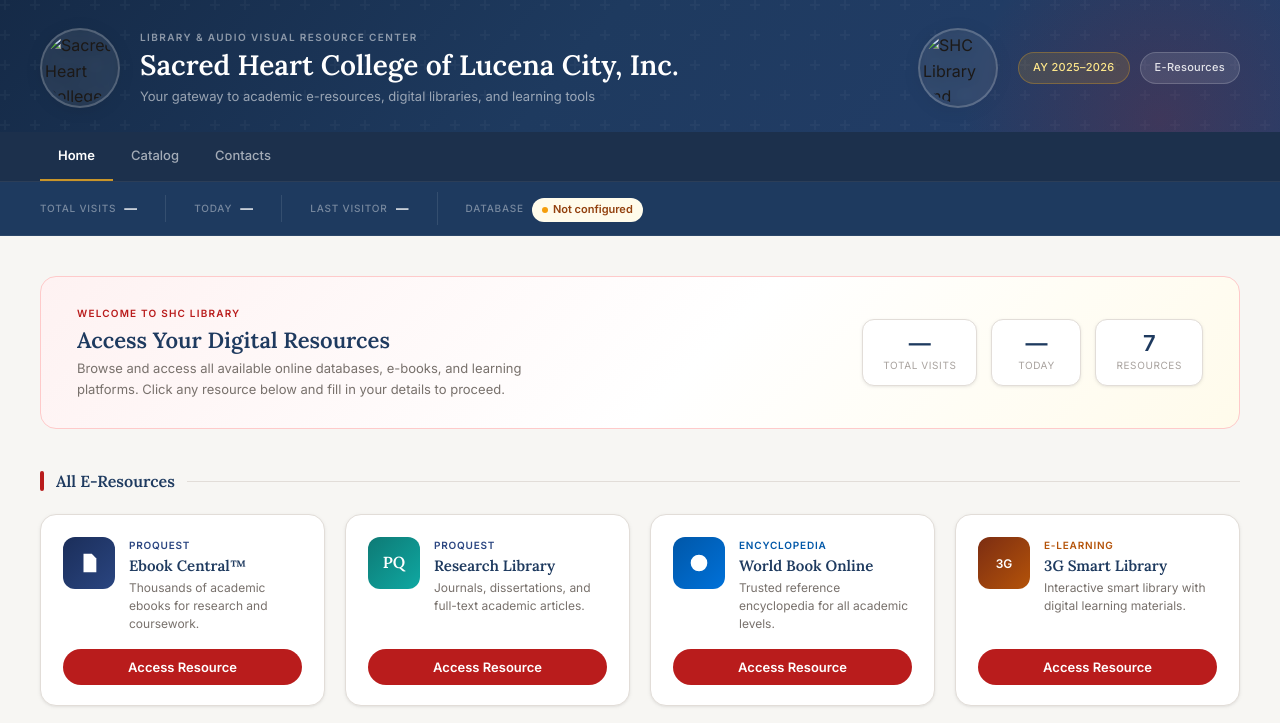
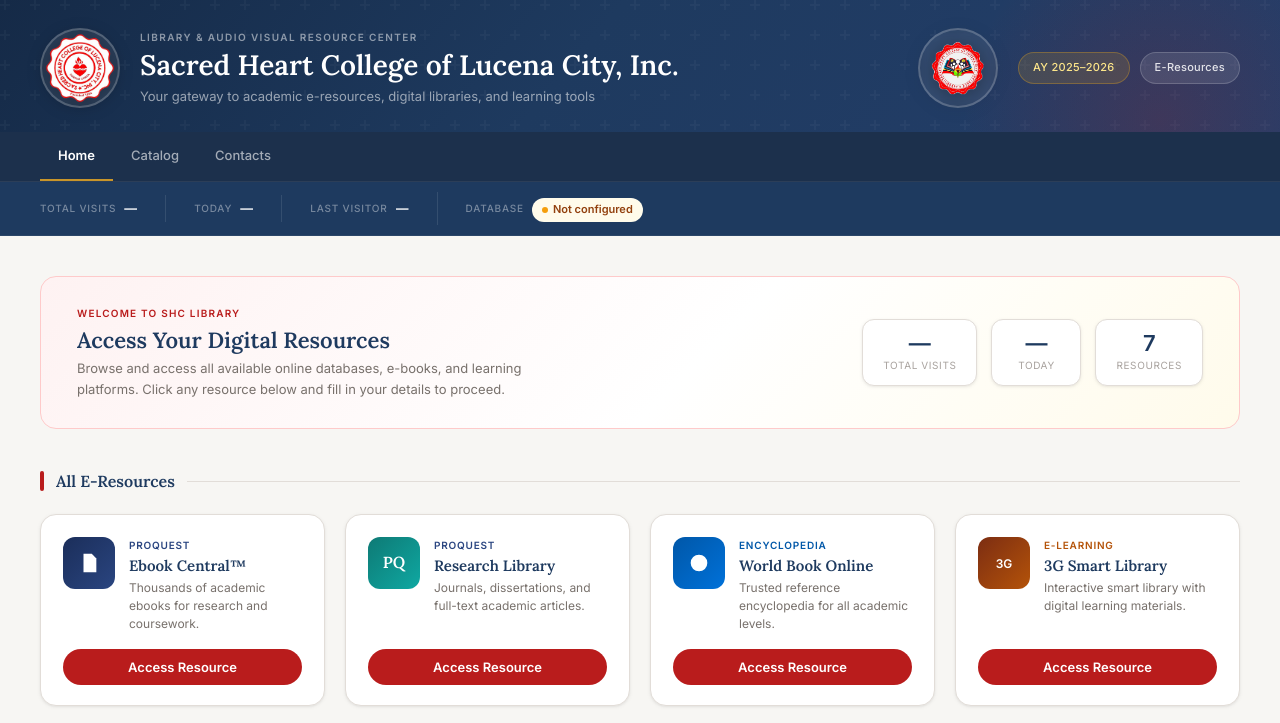
Before and after one commit to LearRainier/Online_Resources_Utilization_Monitoring_System, a plain HTML site: page index.html in a window 1280 px wide. Shown: the top 723 px of the page. Drawn offline with nearby package versions, Linux system fonts and the light colour scheme; no server answers; files whose address does not match are found by name.

Commit message:
Update index.html

```diff
--- a/index.html
+++ b/index.html
@@ -17,7 +17,7 @@
       <div class="hero-inner">
         <!-- SHC College Logo -->
         <div class="hero-logo-wrap">
-          <img src="SHC_logo.png" alt="Sacred Heart College of Lucena City Logo" class="hero-logo-img" />
+          <img src="/img/SHC logo.png" alt="Sacred Heart College of Lucena City Logo" class="hero-logo-img" />
         </div>
         <div class="hero-copy">
           <div class="hero-eyebrow">Library &amp; Audio Visual Resource Center</div>
@@ -26,7 +26,7 @@
         </div>
         <!-- Library & AVRC Logo -->
         <div class="hero-logo-wrap">
-          <img src="Library_Logo.png" alt="SHC Library and AVRC Logo" class="hero-logo-img" />
+          <img src="/img/Library Logo.png" alt="SHC Library and AVRC Logo" class="hero-logo-img" />
         </div>
         <div class="hero-right">
           <span class="hero-pill gold">AY 2025–2026</span>
```
